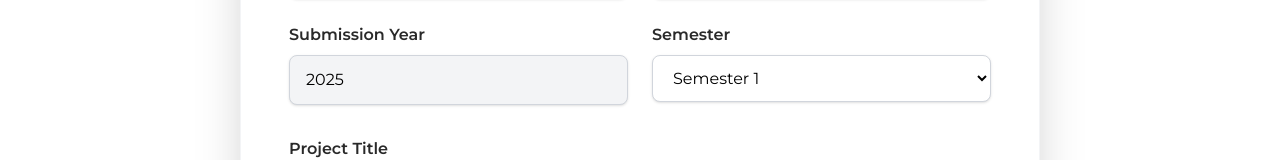
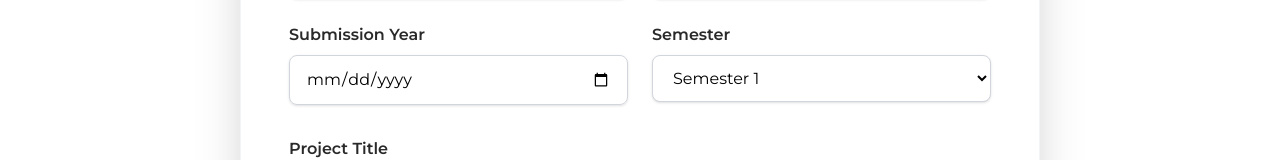
Before and after one commit to GrtPauli/lincoln-campus-website, a React (Vite) app: page /submit-psa in a window 1280 px wide. Shown: the part 771-931 px from the top of the page. Built offline with nearby package versions, Linux system fonts and the light colour scheme.

Commit message:
Fixed the Submission yeah

```diff
--- a/src/pages/practical-skill-application/SubmitPsa.jsx
+++ b/src/pages/practical-skill-application/SubmitPsa.jsx
@@ -106,14 +106,20 @@ export default function SubmitPsa() {
             <div>
   <label className="block mb-2 font-semibold text-text">Submission Year</label>
   <input
-                type="number"
+    type="date"
     name="year"
     value={formData.year}
-                readOnly
+    onChange={(e) =>
+      setFormData((prev) => ({
+        ...prev,
+        year: new Date(e.target.value).getFullYear(),
+      }))
+    }
     className="w-full px-4 py-3 border border-gray-300 rounded-lg shadow-sm
-                           bg-gray-100 cursor-not-allowed"
+               focus:ring-primary focus:border-primary focus:outline-none transition-all"
   />
 </div>
+
 
             <div>
               <label className="block mb-2 font-semibold text-text">Semester</label>
```
Lines whose indentation alone changed are shown as unchanged.
